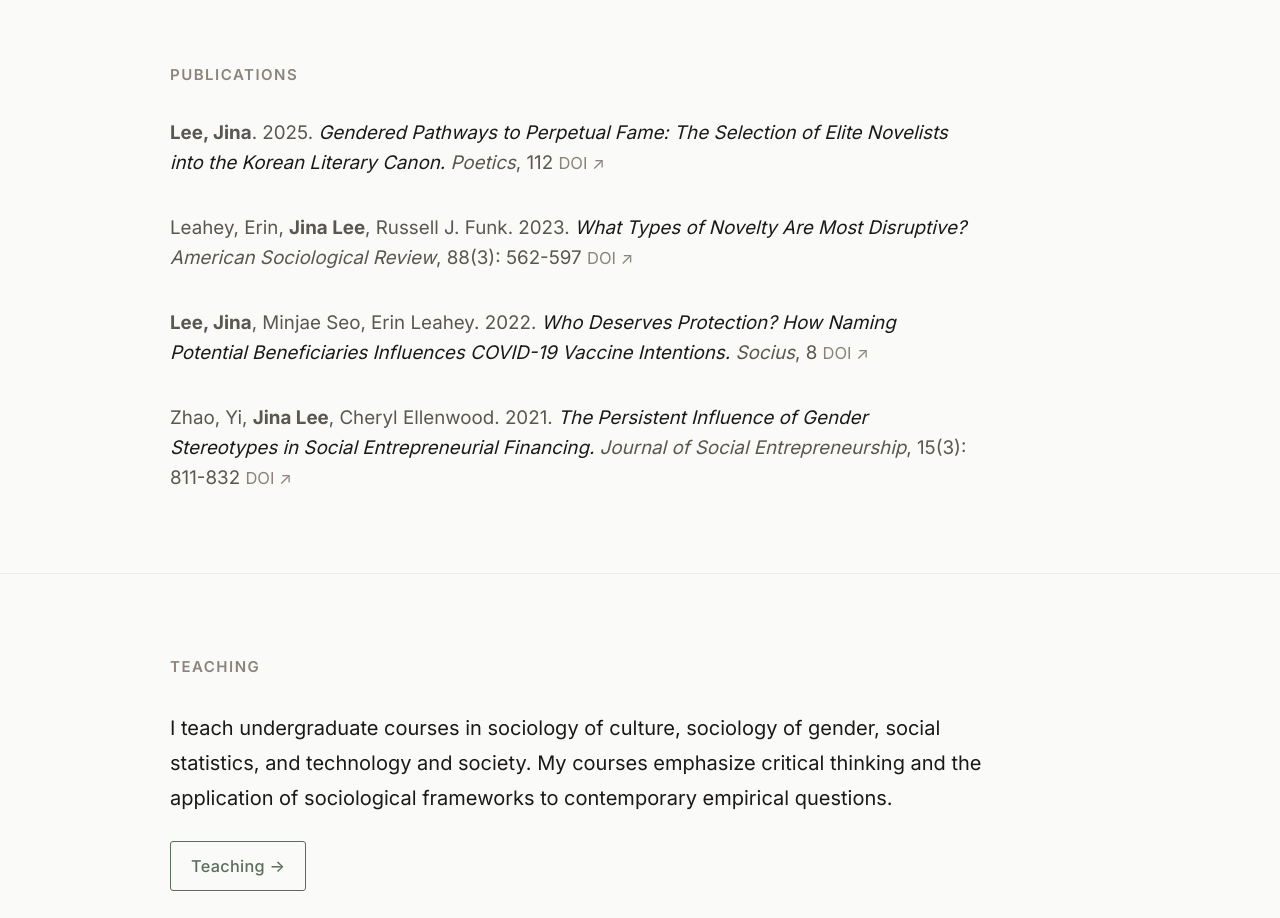
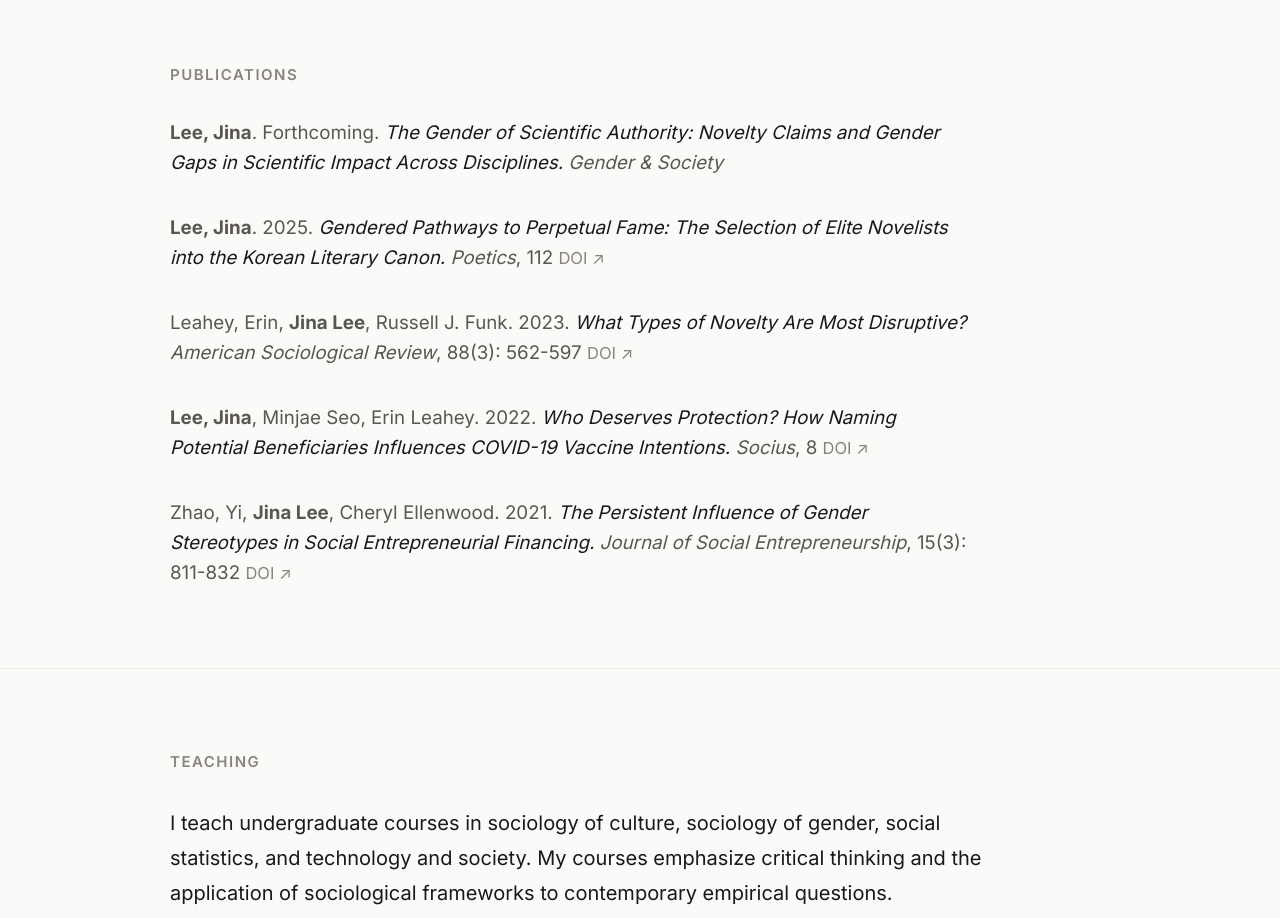
Before and after one commit to JinaLee-soc/jinalee-soc, a Next.js app: page / in a window 1280 px wide. Shown: the part 1920-2838 px from the top of the page. Built offline with nearby package versions, Linux system fonts and the light colour scheme.

Commit message:
Add forthcoming Gender & Society paper to top of publications list
Co-Authored-By: Claude Sonnet 4.6 <noreply@anthropic.com>

```diff
--- a/src/components/PublicationItem.tsx
+++ b/src/components/PublicationItem.tsx
@@ -14,6 +14,7 @@ interface PublicationItemProps {
 
 const statusLabels: Record<PublicationStatus, string> = {
   Published: 'Published',
+  Forthcoming: 'Forthcoming',
   'Conditionally Accepted': 'Conditionally Accepted',
   'Under Review': 'Under Review',
   'Working Paper': 'Working Paper',
@@ -22,6 +23,7 @@ const statusLabels: Record<PublicationStatus, string> = {
 
 const statusClass: Record<PublicationStatus, string> = {
   Published: 'pub-item__status--published',
+  Forthcoming: 'pub-item__status--forthcoming',
   'Conditionally Accepted': 'pub-item__status--forthcoming',
   'Under Review': 'pub-item__status--under-review',
   'Working Paper': 'pub-item__status--in-progress',
--- a/src/content/publications.ts
+++ b/src/content/publications.ts
@@ -1,5 +1,6 @@
 export type PublicationStatus =
   | 'Published'
+  | 'Forthcoming'
   | 'Conditionally Accepted'
   | 'Under Review'
   | 'Working Paper'
@@ -18,6 +19,14 @@ export interface Publication {
 }
 
 export const journalArticles: Publication[] = [
+  {
+    authors: 'Lee, Jina.',
+    year: 'Forthcoming',
+    title:
+      'The Gender of Scientific Authority: Novelty Claims and Gender Gaps in Scientific Impact Across Disciplines.',
+    venue: 'Gender & Society',
+    status: 'Forthcoming',
+  },
   {
     authors: 'Lee, Jina.',
     year: '2025',
```
